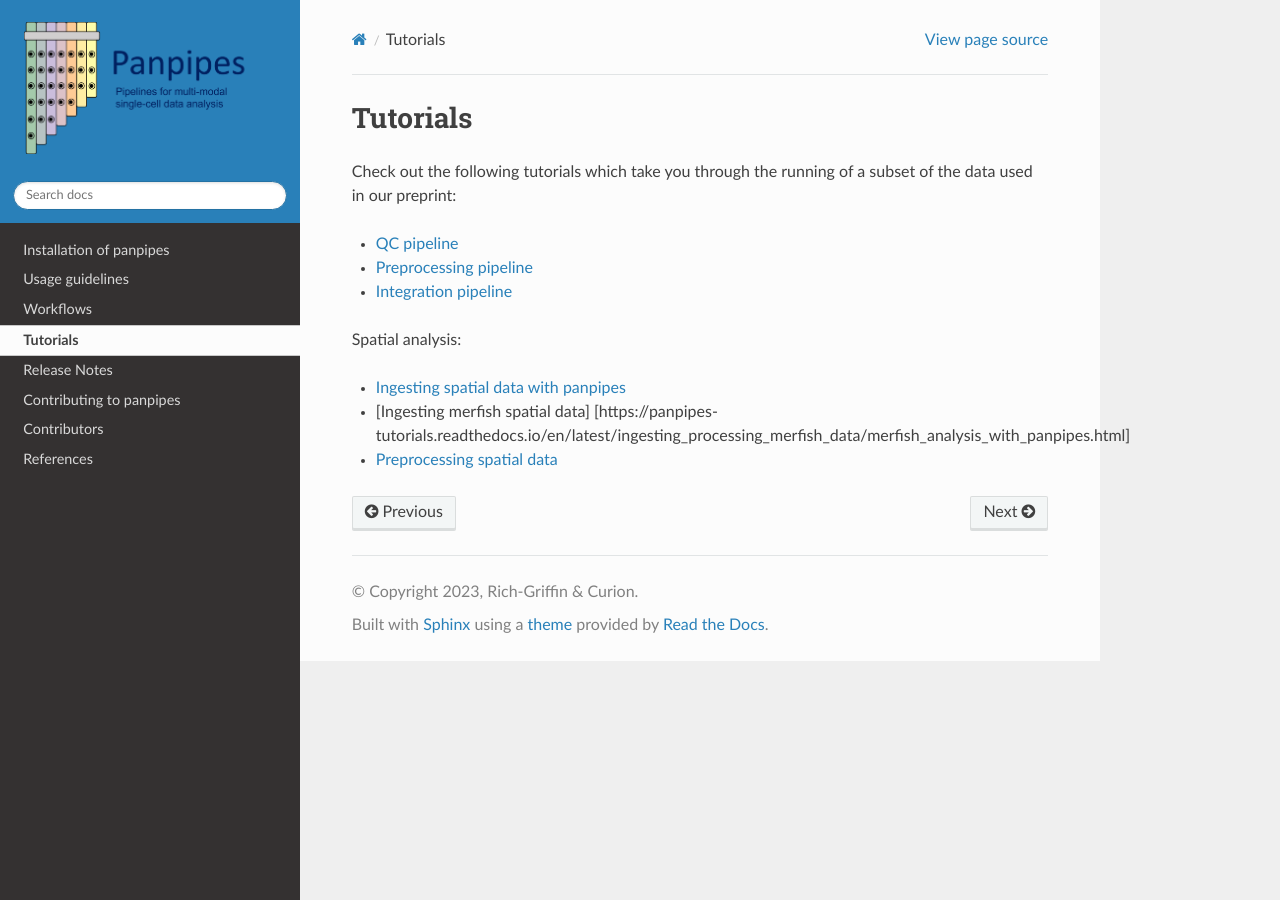
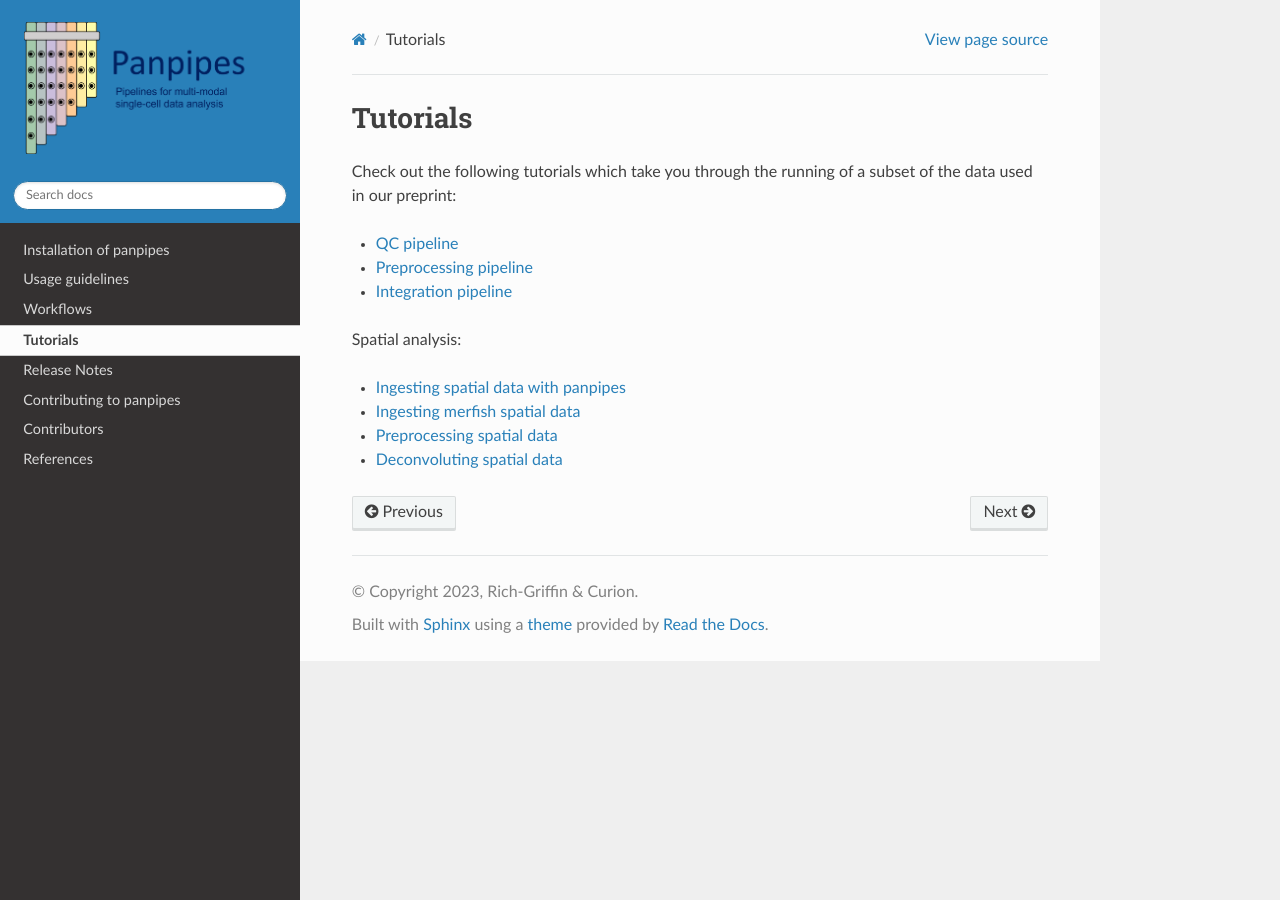
Before and after one commit to bio-la/panpipes-nextflow, a Sphinx documentation site: the page built from docs/tutorials/index.md, in a window 1280 px wide. Built offline with Sphinx 7.4.7 and the Read the Docs theme 2.0.0, drawn with Linux system fonts in a browser that asks for light colours.

Commit message:
Merge pull request #85 from DendrouLab/crichgriffin-readthedocs-patch1 Update index.md

```diff
--- a/docs/tutorials/index.md
+++ b/docs/tutorials/index.md
@@ -10,5 +10,6 @@ Check out the following tutorials which take you through the running of a subset
 Spatial analysis:
 
 - [Ingesting spatial data with panpipes](https://panpipes-tutorials.readthedocs.io/en/latest/ingesting_spatial_data/Ingesting_spatialdata_with_panpipes.html)
-- [Ingesting merfish spatial data] [https://panpipes-tutorials.readthedocs.io/en/latest/ingesting_processing_merfish_data/merfish_analysis_with_panpipes.html]
+- [Ingesting merfish spatial data](https://panpipes-tutorials.readthedocs.io/en/latest/ingesting_processing_merfish_data/merfish_analysis_with_panpipes.html)
 - [Preprocessing spatial data](https://panpipes-tutorials.readthedocs.io/en/latest/filtering_spatial_data/filtering_spatial_data_with_panpipes.html)
+- [Deconvoluting spatial data](https://panpipes-tutorials.readthedocs.io/en/latest/filtering_spatial_data/deconvoluting_spatial_data_with_panpipes.html)
```
